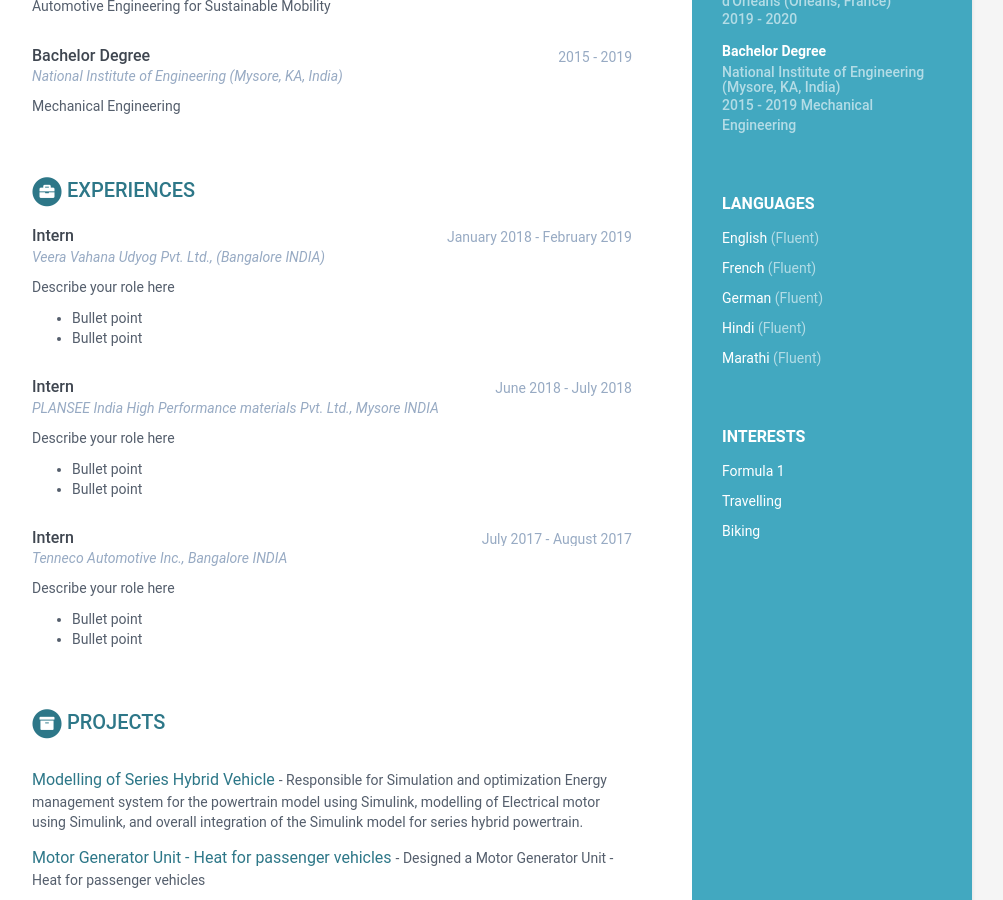
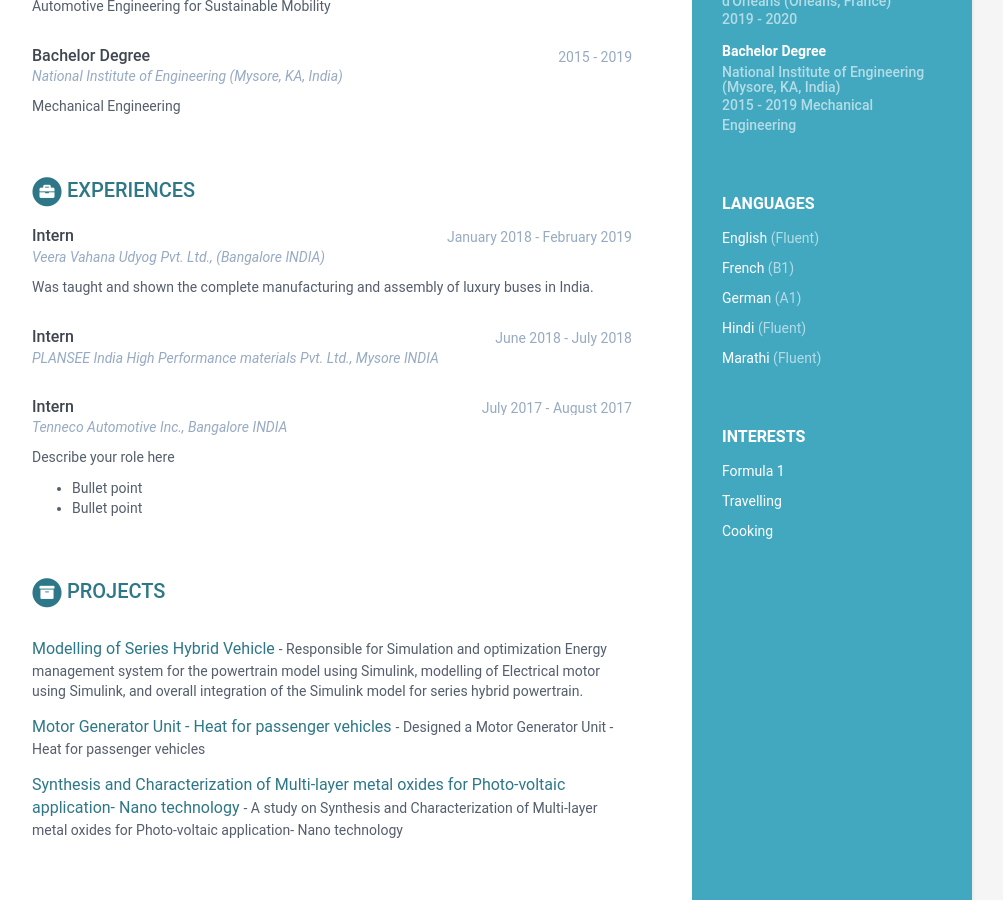
Before and after one commit to tejaspatil2098/tejaspatil2098.github.io, a Jekyll site: the page built from index.html, in a window 1280 px wide and 900 px high, scrolled down 705 px. Shown: the whole window, without its empty margins (168-1171 px from the left). Built offline with Jekyll 4.4.1, drawn with Linux system fonts in a browser that asks for light colours.

Commit message:
Update data.yml

```diff
--- a/_data/data.yml
+++ b/_data/data.yml
@@ -29,10 +29,10 @@ sidebar:
         level: Fluent
 
       - idiom: French
-        level: Fluent
+        level: B1
 
       - idiom: German
-        level: Fluent
+        level: A1
 
       - idiom: Hindi
         level: Fluent
@@ -47,7 +47,7 @@ sidebar:
       - item: Travelling
         link:
 
-      - item: Biking
+      - item: Cooking
         link:
 
 career-profile:
@@ -141,20 +141,13 @@ experiences:
     - role: Intern
       time: January 2018 - February 2019
       company: Veera Vahana Udyog Pvt. Ltd., (Bangalore INDIA)
-      details: |
-        Describe your role here
+      details: Was taught and shown the complete manufacturing and assembly of luxury buses in India.
 
-          - Bullet point
-          - Bullet point
 
     - role: Intern
       time: June 2018 - July 2018
       company: PLANSEE India High Performance materials Pvt. Ltd., Mysore INDIA
-      details: |
-        Describe your role here
-
-          - Bullet point
-          - Bullet point
+      details:
 
     - role: Intern
       time: July 2017 - August 2017
```
